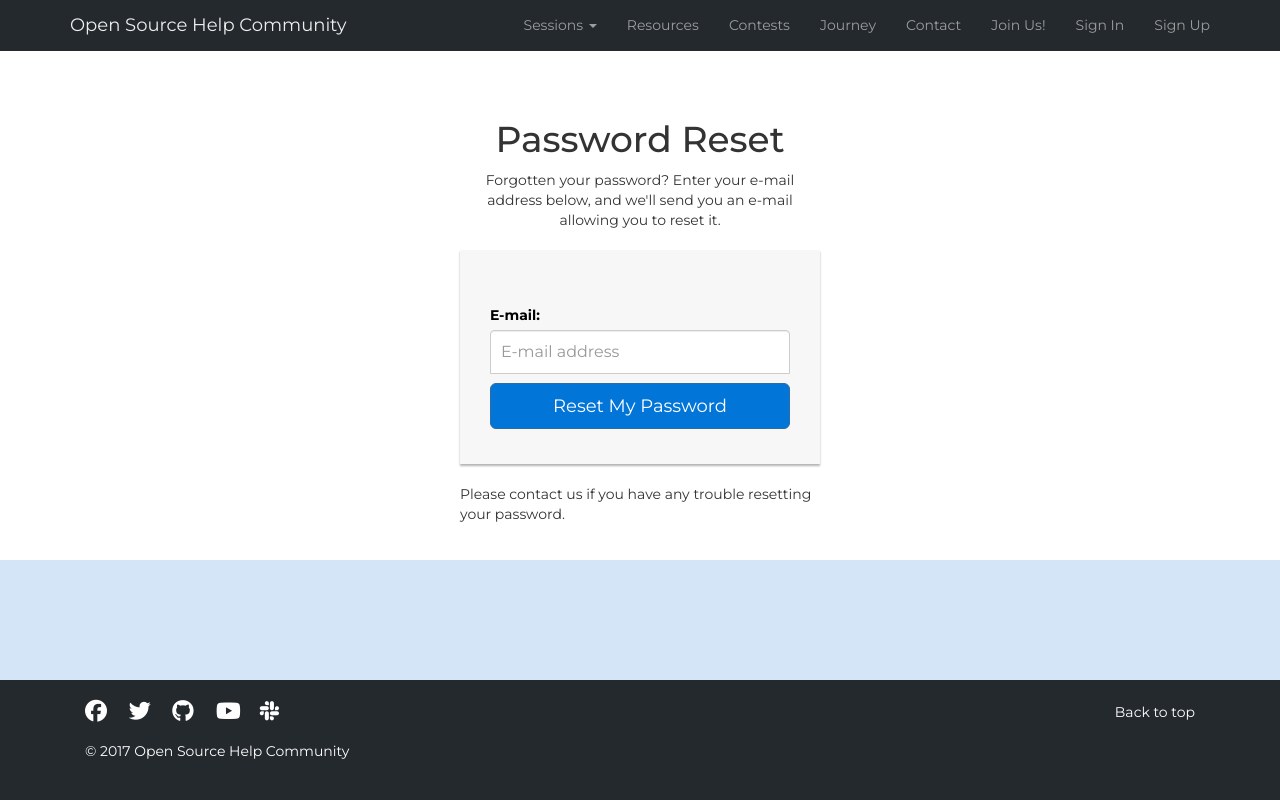
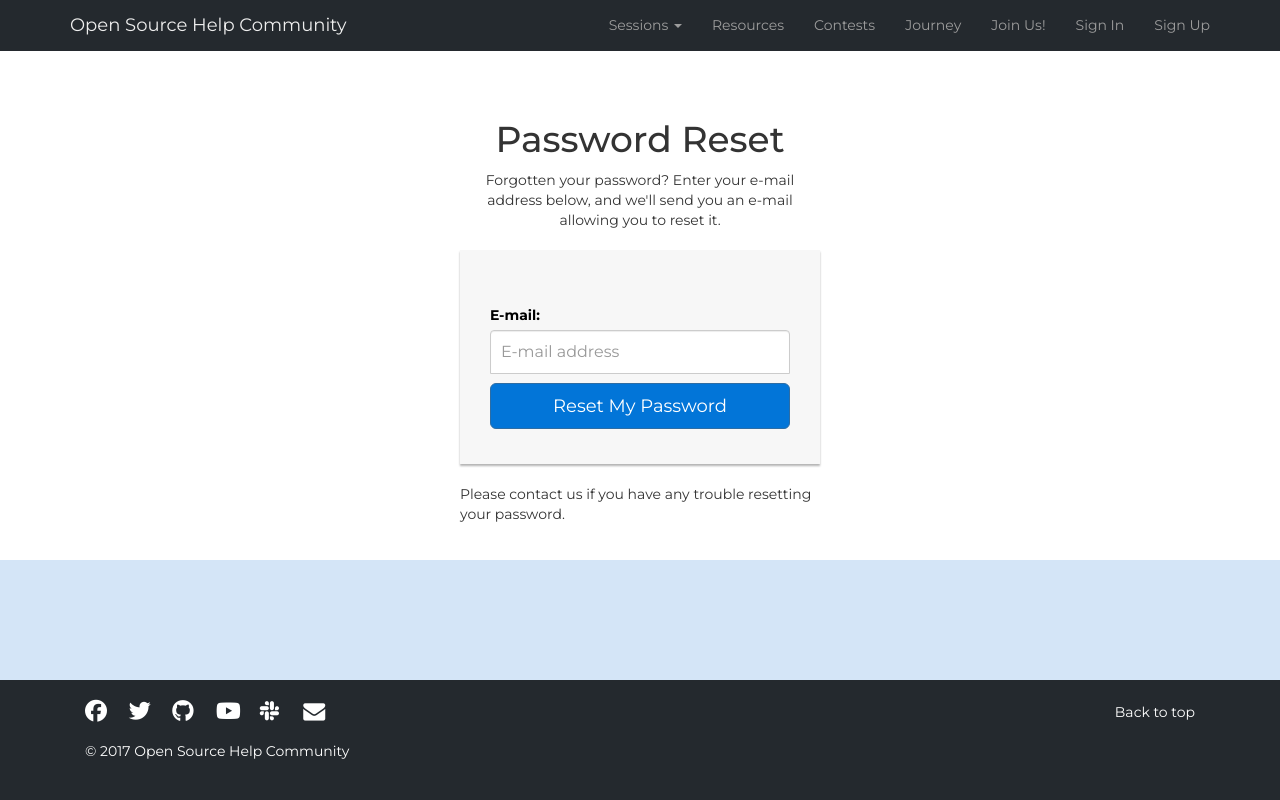
Before and after one commit to OpenSourceHelpCommunity/OpenSourceHelpCommunity.github.io, a Django app: page /accounts/password/reset/ in a window 1280 px wide. Run offline with Django 3.2, Linux system fonts and the light colour scheme; some libraries are stand-ins or nearby versions.

Commit message:
move contact from header to footer #211 (#214)

```diff
--- a/oshc/main/templates/base.html
+++ b/oshc/main/templates/base.html
@@ -35,7 +35,6 @@
           <li><a href="https://github.com/OpenSourceHelpCommunity" target="_blank">Resources</a></li>
           <li><a href="{% url 'contests' %}" target="_blank">Contests</a></li>
           <li><a href="{% url 'journey' %}" target="_blank">Journey</a></li>
-          <li><a href="mailto:opensourcehelpcommunity@gmail.com" target="_blank">Contact</a></li>
           <li><a href="https://opensourcehelp.herokuapp.com/" target="_blank">Join Us!</a></li>
           {% if user.is_authenticated %}
           <li><a href="#!">Hey {{ user.username }}!</a></li>
@@ -76,6 +75,9 @@
                 <li>
 									<a href="https://opensourcehelp.herokuapp.com/" target="_blank"><i class="fa fa-slack" aria-hidden="true"></i></a>
 								</li>
+                <li>
+                  <a href="mailto:opensourcehelpcommunity@gmail.com" target="_blank"><i class="fa fa-envelope" aria-hidden="true"></i></a>
+                </li>
 							</span>
               <span class="col-sm-6 back-to-top right-align">
 								<a id="toTop" name="Back to top!">Back to top</a>
```
